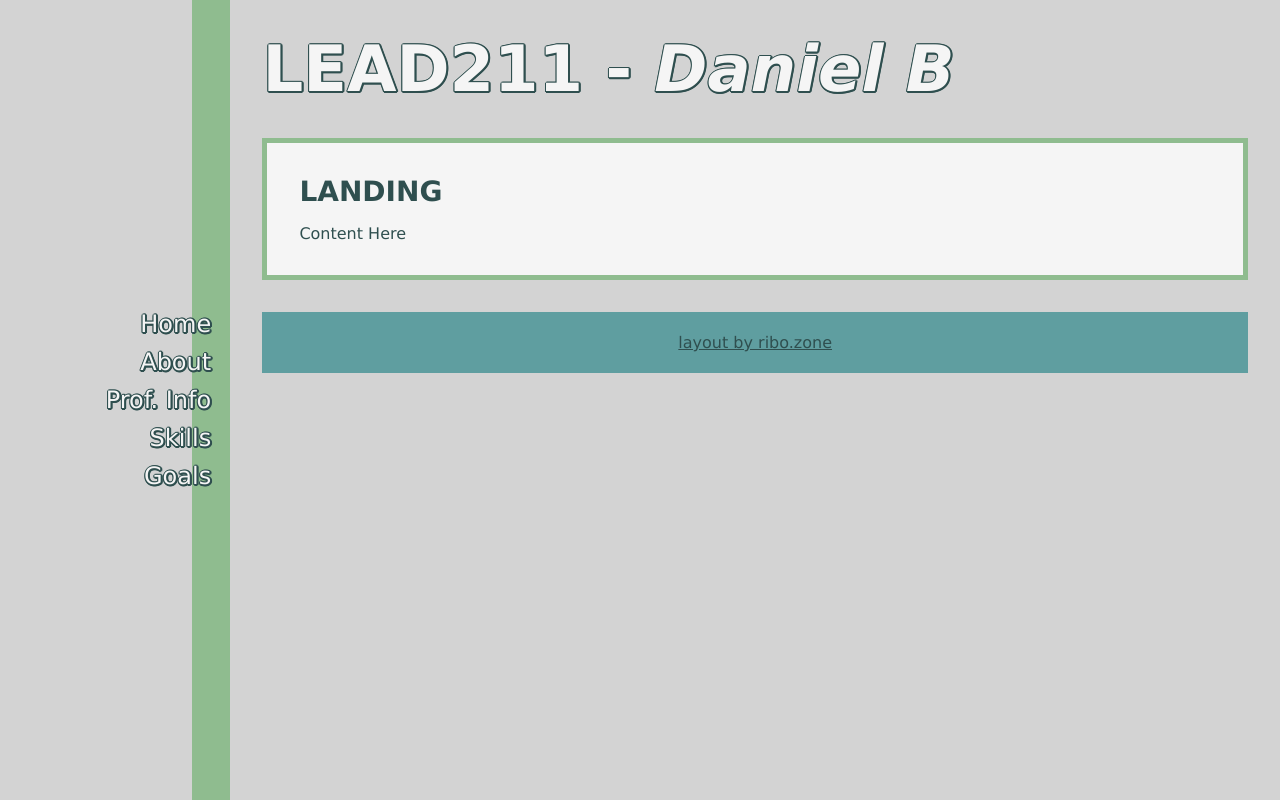
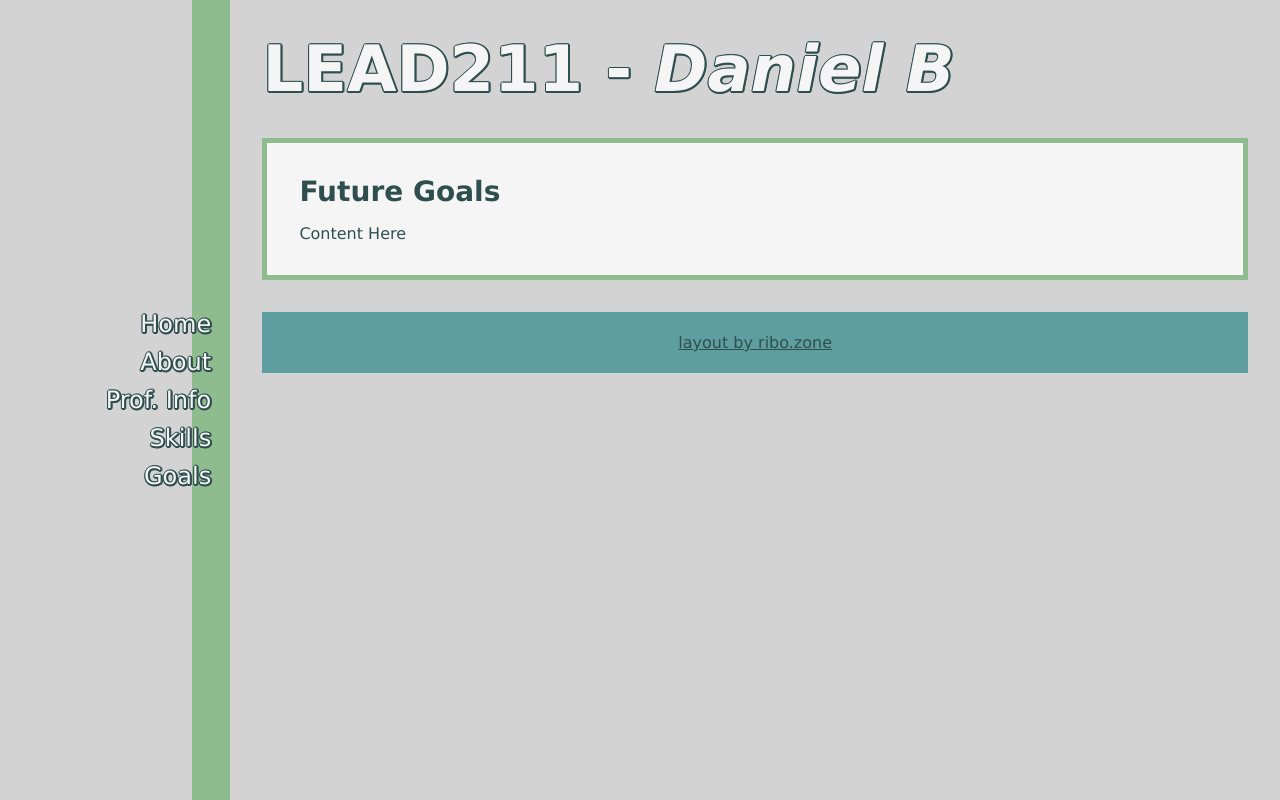
Before and after one commit to LegumeAppreciator/LEAD211, a plain HTML site: page goals.html in a window 1280 px wide. Drawn offline with Linux system fonts and the light colour scheme.

Commit message:
Update goals.html

```diff
--- a/goals.html
+++ b/goals.html
@@ -39,7 +39,7 @@
 </header>
 
 <section> <!-- Sections are styled with borders, padding, margins, etc -->
-  <h3>LANDING</h3>
+  <h3>Future Goals</h3>
   <p> Content Here</p>
 
 </section>
```
